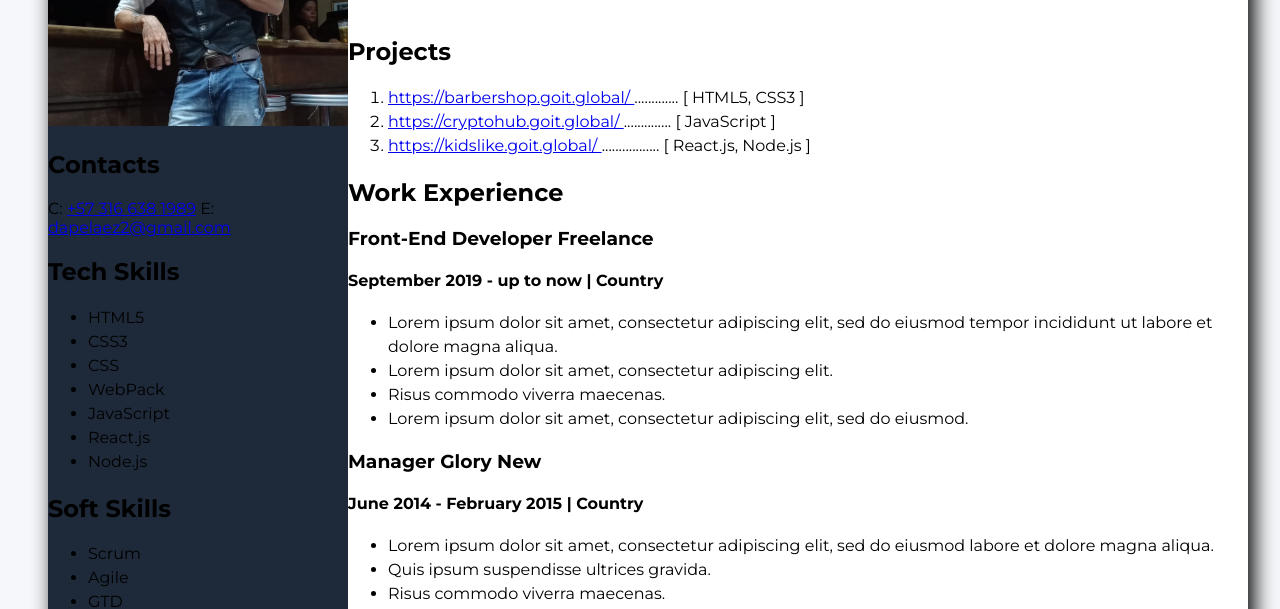
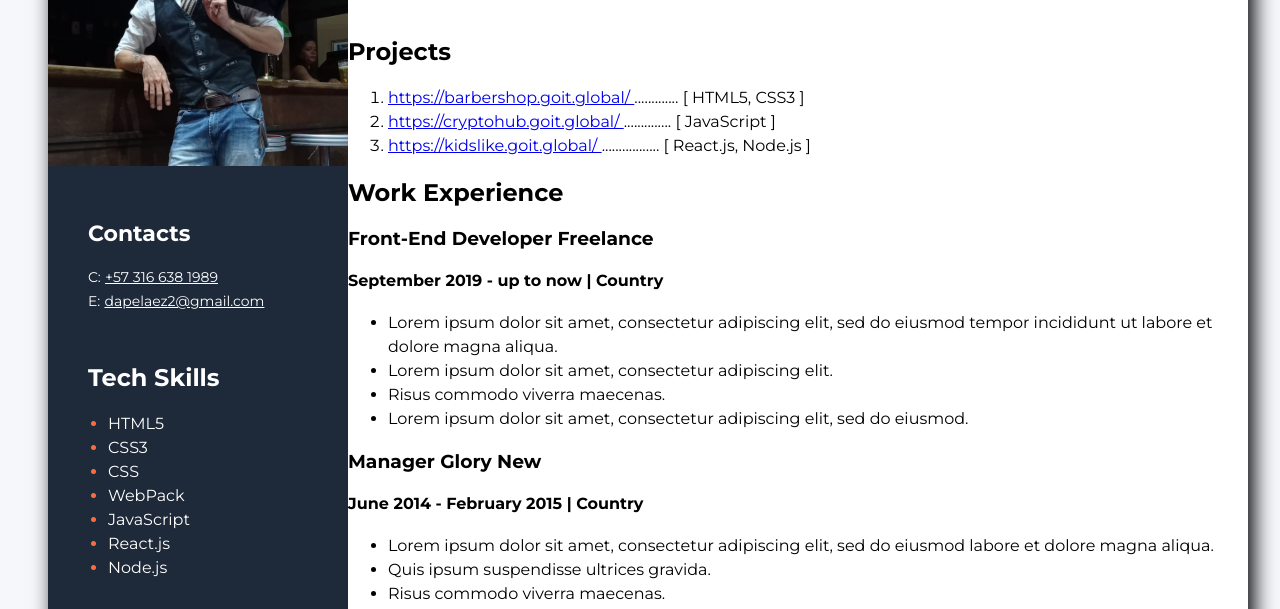
Before and after one commit to DaPelaez89/CV-GoIT, a plain HTML site: page index.html in a window 1280 px wide. Shown: the part 222-831 px from the top of the page. Drawn offline with Linux system fonts and the light colour scheme.

Commit message:
Agregados estilos a la barra lateral

```diff
--- a/CSS/styles.css
+++ b/CSS/styles.css
@@ -1,7 +1,11 @@
+/* Cuerpo html */
+
 body {
     background-color: #F5F7FA;
     font-family: 'Montserrat', sans-serif;
 }
+
+/* Contenido general */
 
 .main-box {
     position: absolute;
@@ -12,9 +16,61 @@ body {
     margin: 40px;
 }
 
+/* barra lateral */
+
 .aside-bar {
     background-color: #1E2939;
 }
+
+/* cuadro de contacts */
+
+.contacts-box, .skills-box, .soft-skills-box {
+    color: white;
+    margin-top: 50px;
+    margin-left: 40px;
+
+}
+
+/* titulo contactos */
+
+.contacts-title {
+    font-size: 22px;
+    line-height: 27px;
+}
+
+/* tipo de contacto */
+
+.contact-type {
+    font-size: 14px;
+    line-height: 24px;
+}
+
+/* información de contacto */
+
+.contact-info {
+    color: white;
+    font-size: 14px;
+    line-height: 24px;
+}
+
+/* lista skills y soft skills */
+
+.skills-list, .soft-skills-list {
+    padding: 0;
+    padding-left: 20px;
+}
+
+/* lista soft skills */
+
+ .skills-list > li, .soft-skills-list > li {
+    color: #FB6D3A;
+}
+
+.elemento-lista {
+    color: white;
+}
+
+/* cuadro blanco de fondo */
 
 .fondo{
     background: white;
@@ -25,15 +81,25 @@ body {
     box-shadow: 6px 6px 20px;
 }
 
+/* interlineado de las listas */
+
 li{
     line-height: 24px;
 }
+
+/* descripción del perfil */
 
 .description {
     margin-bottom: 40px;
 }
 
+
+
 .profession-description{
     font-size: 14px;
     font-weight: bold;
 }
+
+.aside-bar {
+    padding: 40px 0;
+}
--- a/index.html
+++ b/index.html
@@ -94,34 +94,34 @@
                     <img src="./imagenes/Bohemio.jpg" alt="foto de perfil" width="300" >
                 </div>
                 <!--contacts-->
-                <div class="contacts">
-                    <h2>Contacts</h2>
-                        <span>C:</span>
-                        <a href="tel:+573166381989">+57 316 638 1989</a>
-                        <span>E:</span>
-                        <a href="mailto:dapelaez2@gmail.com">dapelaez2@gmail.com</a>
+                <div class="contacts-box">
+                    <h2 class="contacts-title">Contacts</h2>
+                        <span class="contact-type">C:</span>
+                        <a class="contact-info" href="tel:+573166381989">+57 316 638 1989</a><br>
+                        <span class="contact-type">E:</span>
+                        <a class="contact-info" href="mailto:dapelaez2@gmail.com">dapelaez2@gmail.com</a>
                 </div>
                 <!--skills-->
-                <div class="skills">
-                    <h2>Tech Skills</h2>
-                    <ul>
-                        <li>HTML5</li>
-                        <li>CSS3</li>
-                        <li>CSS</li>
-                        <li>WebPack</li>
-                        <li>JavaScript</li>
-                        <li>React.js</li>
-                        <li>Node.js</li>
+                <div class="skills-box">
+                    <h2 class="skills-title">Tech Skills</h2>
+                    <ul class="skills-list">
+                        <li><span class="elemento-lista">HTML5</span></li>
+                        <li><span class="elemento-lista">CSS3</span></li>
+                        <li><span class="elemento-lista">CSS</span></li>
+                        <li><span class="elemento-lista">WebPack</span></li>
+                        <li><span class="elemento-lista">JavaScript</span></li>
+                        <li><span class="elemento-lista">React.js</span></li>
+                        <li><span class="elemento-lista">Node.js</span></li>
                     </ul>
                 </div>
                 <!--soft skills-->
-                <div class="soft-skills">
-                    <h2>Soft Skills</h2>
-                    <ul>
-                        <li>Scrum</li>
-                        <li>Agile</li>
-                        <li>GTD</li>
-                        <li>Teamwork</li>
+                <div class="soft-skills-box">
+                    <h2 class="soft-skills-title">Soft Skills</h2>
+                    <ul class="soft-skills-list">
+                        <li><span class="elemento-lista">Scrum</span></li>
+                        <li><span class="elemento-lista">Agile</span></li>
+                        <li><span class="elemento-lista">GTD</span></li>
+                        <li><span class="elemento-lista">Teamwork</span></li>
                     </ul>
                 </div>
             </aside>
```
